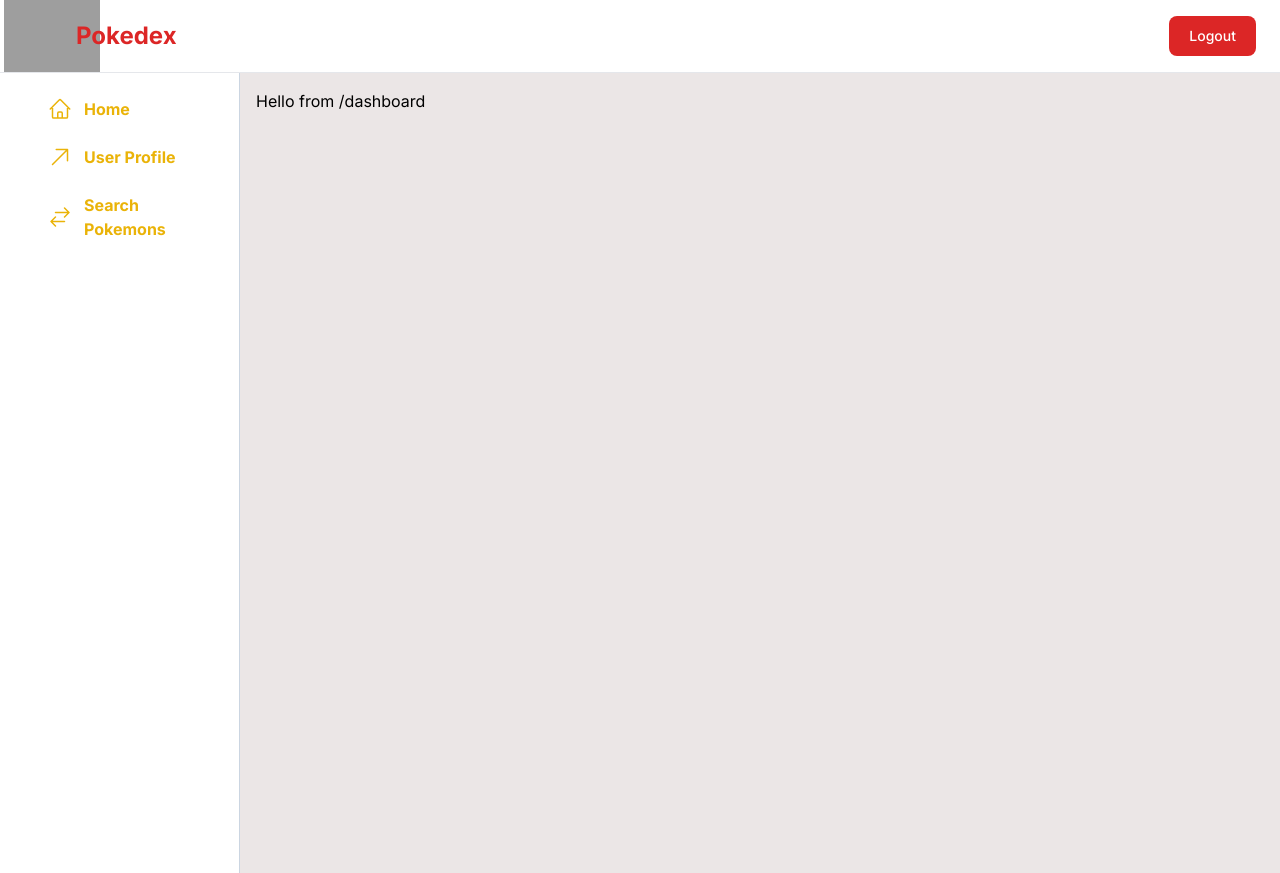
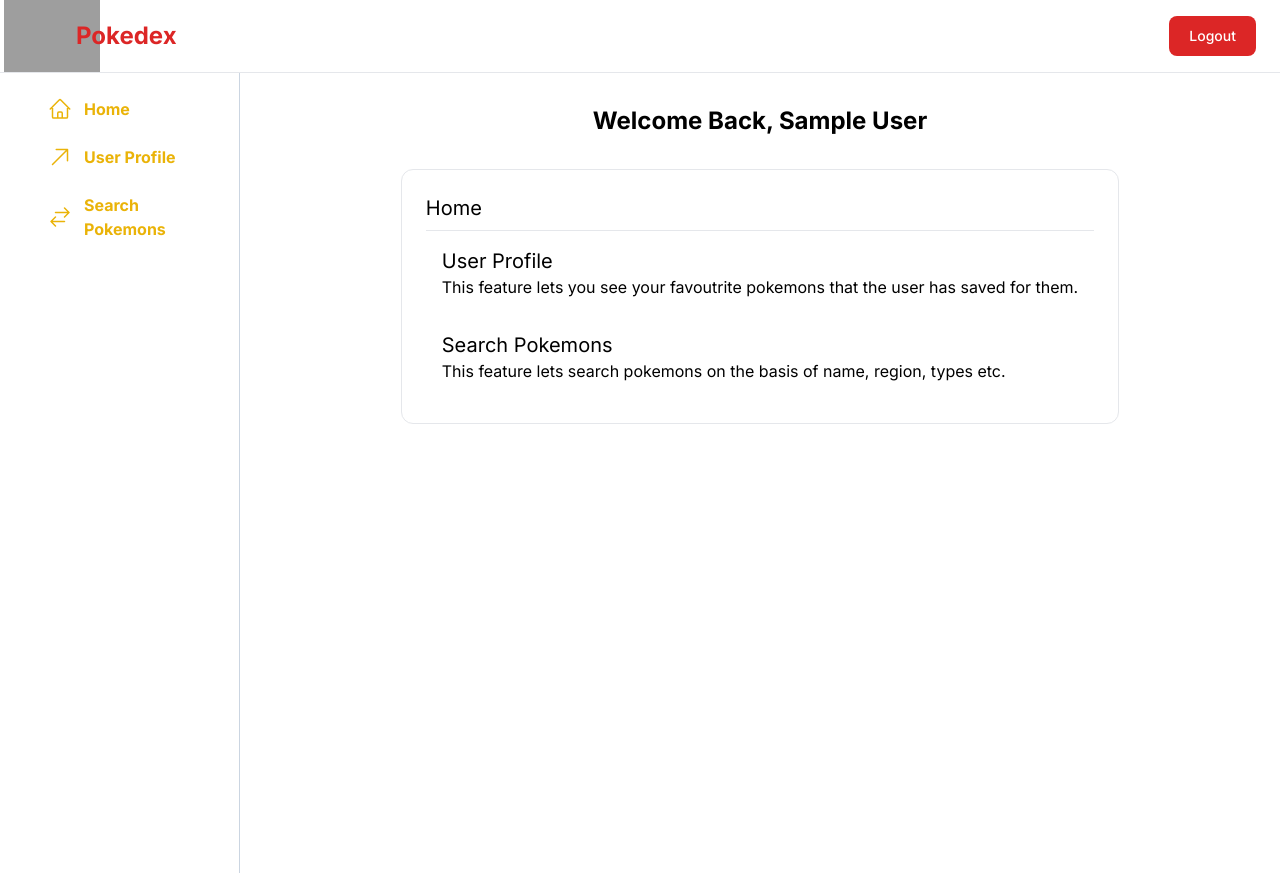
Before and after one commit to StoneRaptor5870/pokemon-app, a Next.js app: page /dashboard in a window 1280 px wide. Built offline with nearby package versions, Linux system fonts and the light colour scheme; no server answers; sample sign-in values are in the browser's storage; grey boxes are pictures that could not be loaded.

Commit message:
dashboard, user profile fetching

```diff
--- a/app/(dashboard)/dashboard/page.tsx
+++ b/app/(dashboard)/dashboard/page.tsx
@@ -1,8 +1,22 @@
-"use client"
-export default function DashboardPage() {
-    return (
-        <>
-        Hello from /dashboard
-        </>
-    )
+import { getServerSession } from "next-auth";
+import { authOptions } from "../../lib/auth";
+import { redirect } from "next/navigation";
+import Dashboard from "@/components/Dashboard";
+
+export default async function DashboardPage() {
+  const session = await getServerSession(authOptions);
+  const name = session?.user?.name;
+
+  if (!session) {
+    redirect("/signin");
+  }
+
+  return (
+    <div className="flex flex-col items-center justify-center w-full h-full p-4 gap-4 bg-white">
+      <div className="mb-4 text-2xl font-bold">Welcome Back, {name}</div>
+      <div className="mb-auto">
+      <Dashboard/>
+      </div>
+    </div>
+  );
 }
--- a/app/(dashboard)/layout.tsx
+++ b/app/(dashboard)/layout.tsx
@@ -7,7 +7,7 @@ export default function Layout({ children }: { children: React.ReactNode }): JSX
   const [isSidebarOpen, setIsSidebarOpen] = useState(false);
 
   return (
-    <div className="flex min-h-screen">
+    <div className="flex min-h-screen bg-white">
       <div className={`fixed inset-0 z-30 flex-none w-60 p-4 bg-white border-r border-slate-300 transform ${isSidebarOpen ? 'translate-x-0' : '-translate-x-full'} md:relative md:translate-x-0 transition-transform duration-200 ease-in-out`}>
         <div className="flex flex-col gap-2">
           <SidebarItem href={"/dashboard"} icon={<HomeIcon />} title="Home" />
--- a/app/(dashboard)/profile/page.tsx
+++ b/app/(dashboard)/profile/page.tsx
@@ -1,8 +1,56 @@
-export default function Profile() {
+import { getServerSession } from "next-auth";
+import { authOptions } from "../../lib/auth";
+import { redirect } from "next/navigation";
+import prisma from "@/prisma/db";
 
-    return (
-        <>
-        hi from /profile.
-        </>
-    )
+const userData = async () => {
+  const session = await getServerSession(authOptions);
+
+  if (!session) {
+    redirect("/signin");
+  }
+
+  const userDataAndPokemon = await prisma.user.findFirst({
+    where: {
+      id: session?.user?.id,
+    },
+    include: { firstPokemon: true },
+  });
+  return userDataAndPokemon;
+};
+
+export default async function Profile() {
+  const userDataAndPokemon = await userData();
+  if (!userDataAndPokemon) {
+    return <div>No user data found</div>;
+  }
+
+  const { name, email, firstPokemon } = userDataAndPokemon;
+
+  return (
+    <div className="p-4 bg-white">
+      <h1 className="text-2xl font-bold">User Profile</h1>
+      <div className="mt-4">
+        <p>
+          <strong>Name:</strong> {name}
+        </p>
+        <p>
+          <strong>Email:</strong> {email}
+        </p>
+        <h2 className="mt-4 text-xl font-semibold">First Pokémon</h2>
+        {firstPokemon ? (
+          <div className="mt-2">
+            <p>
+              <strong>Name:</strong> {firstPokemon.pokemonName}
+            </p>
+            <p>
+              <strong>Id:</strong> {firstPokemon.pokemonId}
+            </p>
+          </div>
+        ) : (
+          <p>No Pokémon found</p>
+        )}
+      </div>
+    </div>
+  );
 }
--- a/app/globals.css
+++ b/app/globals.css
@@ -2,7 +2,7 @@
 @tailwind components;
 @tailwind utilities;
 
-:root {
+/* :root {
   --foreground-rgb: 0, 0, 0;
   --background-start-rgb: 214, 219, 220;
   --background-end-rgb: 255, 255, 255;
@@ -30,4 +30,4 @@ body {
   .text-balance {
     text-wrap: balance;
   }
-}
+} */
--- /dev/null
+++ b/components/Dashboard.tsx
@@ -0,0 +1,28 @@
+"use client";
+
+import { Card } from "./ui/card";
+
+const Dashboard: React.FC = () => {
+  return (
+    <div className="flex flex-col justify-center items-center w-full h-full">
+      <Card title="Home">
+        <div className="flex flex-col justify-center items-center">
+          <div className="w-full p-4">
+            <p className="text-xl">User Profile</p>
+            <div>
+              This feature lets you see your favoutrite pokemons that the user has saved for them.
+            </div>
+          </div>
+          <div className="w-full p-4">
+            <p className="text-xl">Search Pokemons</p>
+            <div>
+              This feature lets search pokemons on the basis of name, region, types etc.
+            </div>
+          </div>
+        </div>
+      </Card>
+    </div>
+  )
+};
+
+export default Dashboard;
--- /dev/null
+++ b/components/ui/card.tsx
@@ -0,0 +1,16 @@
+import React from "react";
+
+export function Card({
+  title,
+  children,
+}: {
+  title: string;
+  children?: React.ReactNode;
+}): JSX.Element {
+  return (
+    <div className="border p-6 bg-white rounded-xl">
+      <h1 className="text-xl border-b pb-2">{title}</h1>
+      <div>{children}</div>
+    </div>
+  );
+}
--- /dev/null
+++ b/components/ui/textinput.tsx
@@ -0,0 +1,26 @@
+"use client";
+
+export const TextInput = ({
+  placeholder,
+  onChange,
+  label,
+}: {
+  placeholder: string;
+  onChange: (value: string) => void;
+  label: string;
+}) => {
+  return (
+    <div className="pt-2">
+      <label className="block mb-2 text-sm font-medium text-gray-900">
+        {label}
+      </label>
+      <input
+        onChange={(e) => onChange(e.target.value)}
+        type="text"
+        id="first_name"
+        className="bg-gray-50 border border-gray-300 text-gray-900 text-sm rounded-lg focus:ring-blue-500 focus:border-blue-500 block w-full p-2.5"
+        placeholder={placeholder}
+      />
+    </div>
+  );
+};
```
